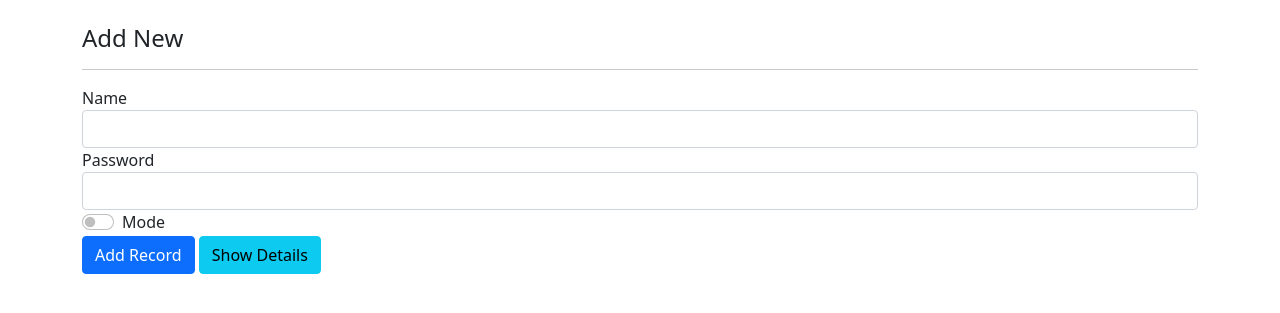
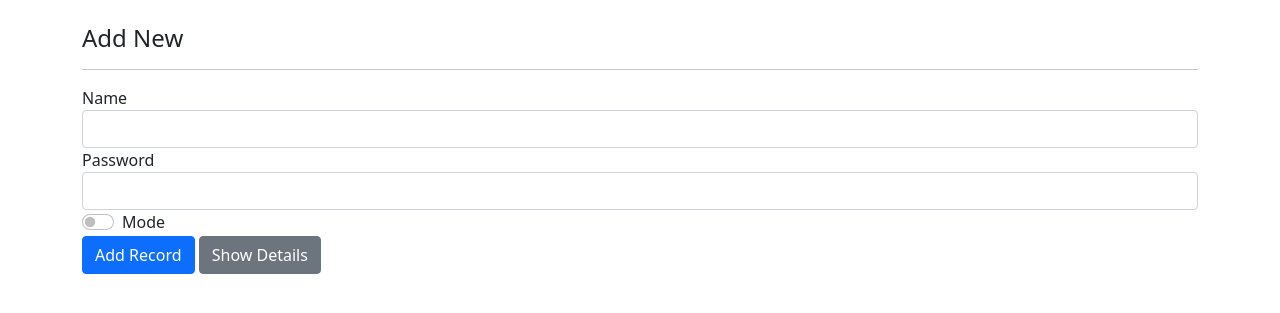
Before and after one commit to sviatil0/kvalif, a Django app: page /add/ in a window 1280 px wide. Shown: the part 66-379 px from the top of the page. Run offline with Django 3.2, Linux system fonts and the light colour scheme.

Commit message:
Alpha 1.1

```diff
--- a/WAD/templates/add.html
+++ b/WAD/templates/add.html
@@ -21,7 +21,7 @@
           </div>
         <div class="form-group">
          <button class="btn btn-primary" type="submit">Add Record</button>
-    <a href="{% url 'show' %}" class="btn btn-info">Show Details</a>
+    <a href="{% url 'show' %}" class="btn btn-secondary">Show Details</a>
         </div>
 
     </form>
--- a/WAD/templates/update.html
+++ b/WAD/templates/update.html
@@ -25,7 +25,7 @@
         </div>
         <div class="form-group">
          <button class="btn btn-primary" type="submit">Update Record</button>
-    <a href="{% url 'show' %}" class="btn btn-info">Show Details</a>
+    <a href="{% url 'show' %}" class="btn btn-secondary">Show Details</a>
         </div>
 
     </form>
```
